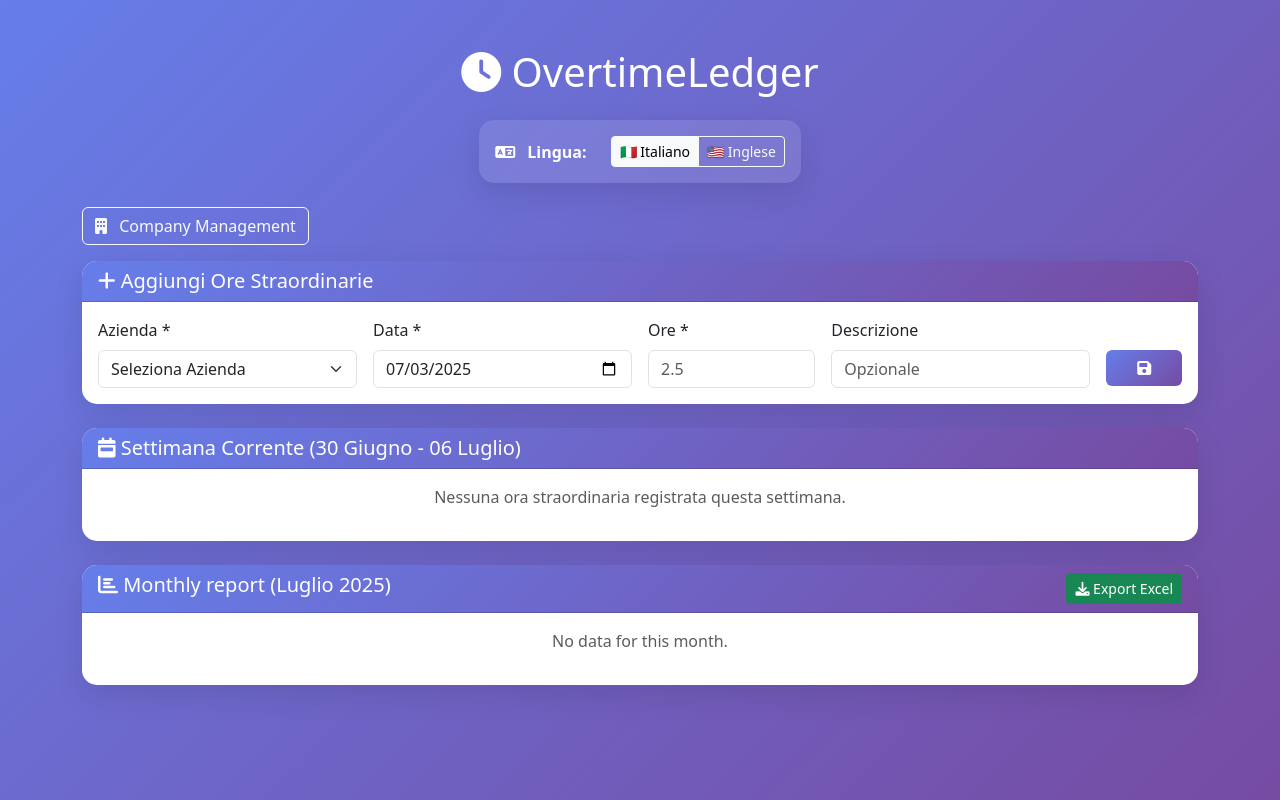
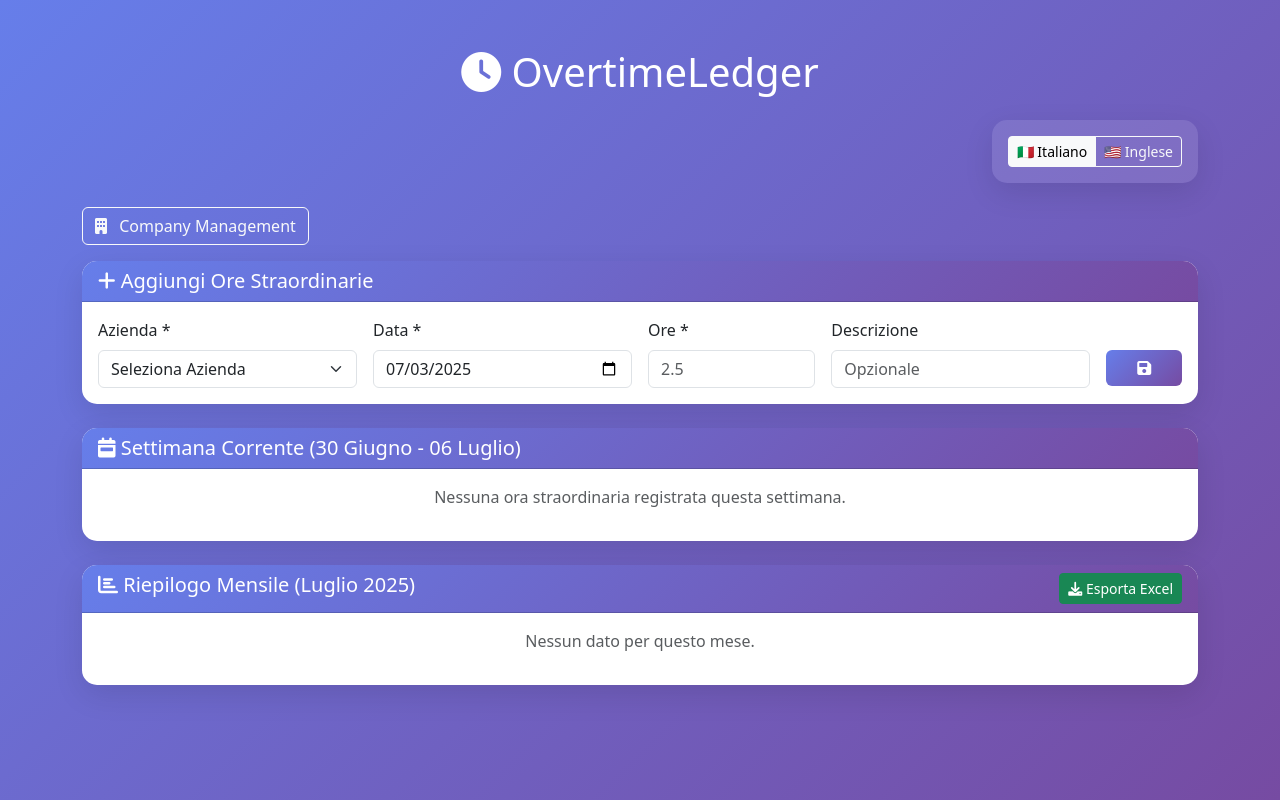
Before and after one commit to Piccios/OvertimeLedger, a PHP site: page / in a window 1280 px wide. Run offline with PHP 8.4, Linux system fonts and the light colour scheme; data that the repository does not hold is empty.

Commit message:
Enhanced localization in index.php by translating various strings and comments to support multiple languages, improving user experience.

```diff
--- a/index.php
+++ b/index.php
@@ -205,28 +205,21 @@ function isColorDark($color) {
 
         <div class="row">
             <div class="col-12">
+
                 <h1 class="text-white text-center mb-4">
                     <i class="fas fa-clock"></i> OvertimeLedger
                 </h1>
-
                 <!-- Language Switcher -->
-                <div class="d-flex justify-content-center mb-4">
+                <div class="d-flex justify-content-end mb-4">
                     <div class="card bg-white bg-opacity-10 border-0">
-                        <div class="card-body p-3">
+                        <div class="card-body">
                             <div class="row align-items-center">
-                                <div class="col-auto">
-                                    <span class="text-white fw-bold">
-                                        <i class="fas fa-language me-2"></i>
-                                        <?= t('language', $current_lang) ?>:
-                                    </span>
-                                </div>
                                 <div class="col-auto">
                                     <div class="btn-group" role="group">
                                         <input type="radio" class="btn-check" name="language" id="lang_it" value="it" <?= $current_lang === 'it' ? 'checked' : '' ?>>
                                         <label class="btn btn-outline-light btn-sm" for="lang_it">
                                             🇮🇹 <?= t('italian', $current_lang) ?>
                                         </label>
-
                                         <input type="radio" class="btn-check" name="language" id="lang_en" value="en" <?= $current_lang === 'en' ? 'checked' : '' ?>>
                                         <label class="btn btn-outline-light btn-sm" for="lang_en">
                                             🇺🇸 <?= t('english', $current_lang) ?>
@@ -374,17 +367,17 @@ function isColorDark($color) {
                     <div class="card-header">
                         <h5 class="mb-0">
                             <i class="fas fa-chart-bar"></i>
-                            Monthly report (<?= $current_month_name ?> <?= date('Y') ?>)
+                            <?= t('monthly_summary', $current_lang) ?> (<?= $current_month_name ?> <?= date('Y') ?>)
                             <a href="export_excel.php" class="btn btn-success btn-sm float-end">
-                                <i class="fas fa-download"></i> Export Excel
+                                <i class="fas fa-download"></i> <?= t('export_excel', $current_lang) ?>
                             </a>
                         </h5>
                     </div>
                     <div class="card-body">
                         <?php if (empty($monthly_summary)): ?>
-                            <p class="text-muted text-center">No data for this month.</p>
+                            <p class="text-muted text-center"><?= t('no_data_month', $current_lang) ?></p>
                         <?php else: ?>
-                            <!-- Totale ore mensili -->
+                            <!-- Total monthly hours -->
                             <?php
                             $total_monthly_hours = array_sum(array_column($monthly_summary, 'total_hours'));
                             ?>
@@ -394,7 +387,7 @@ function isColorDark($color) {
                                         <div class="card-body text-center">
                                             <h4 class="mb-2">
                                                 <i class="fas fa-chart-line me-2"></i>
-                                                Total Monthly Hours
+                                                <?= t('total_monthly_hours', $current_lang) ?>
                                             </h4>
                                             <h1 class="display-4 mb-0"><?= $total_monthly_hours ?>h</h1>
                                             <small class="opacity-75"><?= $current_month_name ?> <?= date('Y') ?></small>
@@ -403,10 +396,10 @@ function isColorDark($color) {
                                 </div>
                             </div>
 
-                            <!-- Breakdown per azienda -->
+                            <!-- Company breakdown -->
                             <h6 class="text-muted mb-3">
                                 <i class="fas fa-building me-2"></i>
-                                Company breakdown
+                                <?= t('summary_by_company', $current_lang) ?>
                             </h6>
                             <div class="row">
                                 <?php foreach ($monthly_summary as $summary): ?>
@@ -419,7 +412,7 @@ function isColorDark($color) {
                                                 <h6 class="card-title"><?= htmlspecialchars($summary['company_name']) ?></h6>
                                                 <h3 style="color: <?= $company_color ?>;"><?= $summary['total_hours'] ?>h</h3>
                                                 <small class="text-muted">
-                                                    <?= round(($summary['total_hours'] / $total_monthly_hours) * 100, 1) ?>% of total
+                                                    <?= round(($summary['total_hours'] / $total_monthly_hours) * 100, 1) ?>% <?= t('of_total', $current_lang) ?>
                                                 </small>
                                             </div>
                                         </div>
@@ -439,7 +432,7 @@ function isColorDark($color) {
             <div class="modal-content">
                 <div class="modal-header">
                     <h5 class="modal-title" id="editModalLabel">
-                        <i class="fas fa-edit"></i> Edit Record
+                        <i class="fas fa-edit"></i> <?= t('edit_record', $current_lang) ?>
                     </h5>
                     <button type="button" class="btn-close" data-bs-dismiss="modal" aria-label="Close"></button>
                 </div>
@@ -448,7 +441,7 @@ function isColorDark($color) {
                         <input type="hidden" name="action" value="edit">
                         <input type="hidden" name="id" id="edit_id">
                         <div class="mb-3">
-                            <label for="edit_company_id" class="form-label">Company</label>
+                            <label for="edit_company_id" class="form-label"><?= t('company', $current_lang) ?></label>
                             <select name="company_id" id="edit_company_id" class="form-select" required>
                                 <?php foreach ($companies as $company): ?>
                                     <option value="<?= $company['id'] ?>"><?= htmlspecialchars($company['name']) ?></option>
@@ -456,22 +449,22 @@ function isColorDark($color) {
                             </select>
                         </div>
                         <div class="mb-3">
-                            <label for="edit_date" class="form-label">Date</label>
+                            <label for="edit_date" class="form-label"><?= t('date', $current_lang) ?></label>
                             <input type="date" name="date" id="edit_date" class="form-control" required>
                         </div>
                         <div class="mb-3">
-                            <label for="edit_hours" class="form-label">Hours</label>
+                            <label for="edit_hours" class="form-label"><?= t('hours', $current_lang) ?></label>
                             <input type="number" name="hours" id="edit_hours" class="form-control" step="0.5" min="0" required>
                         </div>
                         <div class="mb-3">
-                            <label for="edit_description" class="form-label">Description (Optional)</label>
+                            <label for="edit_description" class="form-label"><?= t('edit_description_optional', $current_lang) ?></label>
                             <input type="text" name="description" id="edit_description" class="form-control">
                         </div>
                     </div>
                     <div class="modal-footer">
-                        <button type="button" class="btn btn-secondary" data-bs-dismiss="modal">Cancel</button>
+                        <button type="button" class="btn btn-secondary" data-bs-dismiss="modal"><?= t('cancel', $current_lang) ?></button>
                         <button type="submit" class="btn btn-primary">
-                            <i class="fas fa-save"></i> Save
+                            <i class="fas fa-save"></i> <?= t('save_changes', $current_lang) ?>
                         </button>
                     </div>
                 </form>
@@ -490,7 +483,7 @@ function isColorDark($color) {
                 <button type="button" class="btn-close btn-close-white" data-bs-dismiss="toast" aria-label="Close"></button>
             </div>
             <div class="toast-body">
-                Record added successfully!
+                <?= t('record_added', $current_lang) ?>
             </div>
         </div>
     </div>
@@ -505,7 +498,7 @@ function isColorDark($color) {
                 <button type="button" class="btn-close" data-bs-dismiss="toast" aria-label="Close"></button>
             </div>
             <div class="toast-body">
-                Record deleted successfully!
+                <?= t('record_deleted', $current_lang) ?>
             </div>
         </div>
     </div>
@@ -520,7 +513,7 @@ function isColorDark($color) {
                 <button type="button" class="btn-close btn-close-white" data-bs-dismiss="toast" aria-label="Close"></button>
             </div>
             <div class="toast-body">
-                Record modified successfully!
+                <?= t('record_edited', $current_lang) ?>
             </div>
         </div>
     </div>
```
